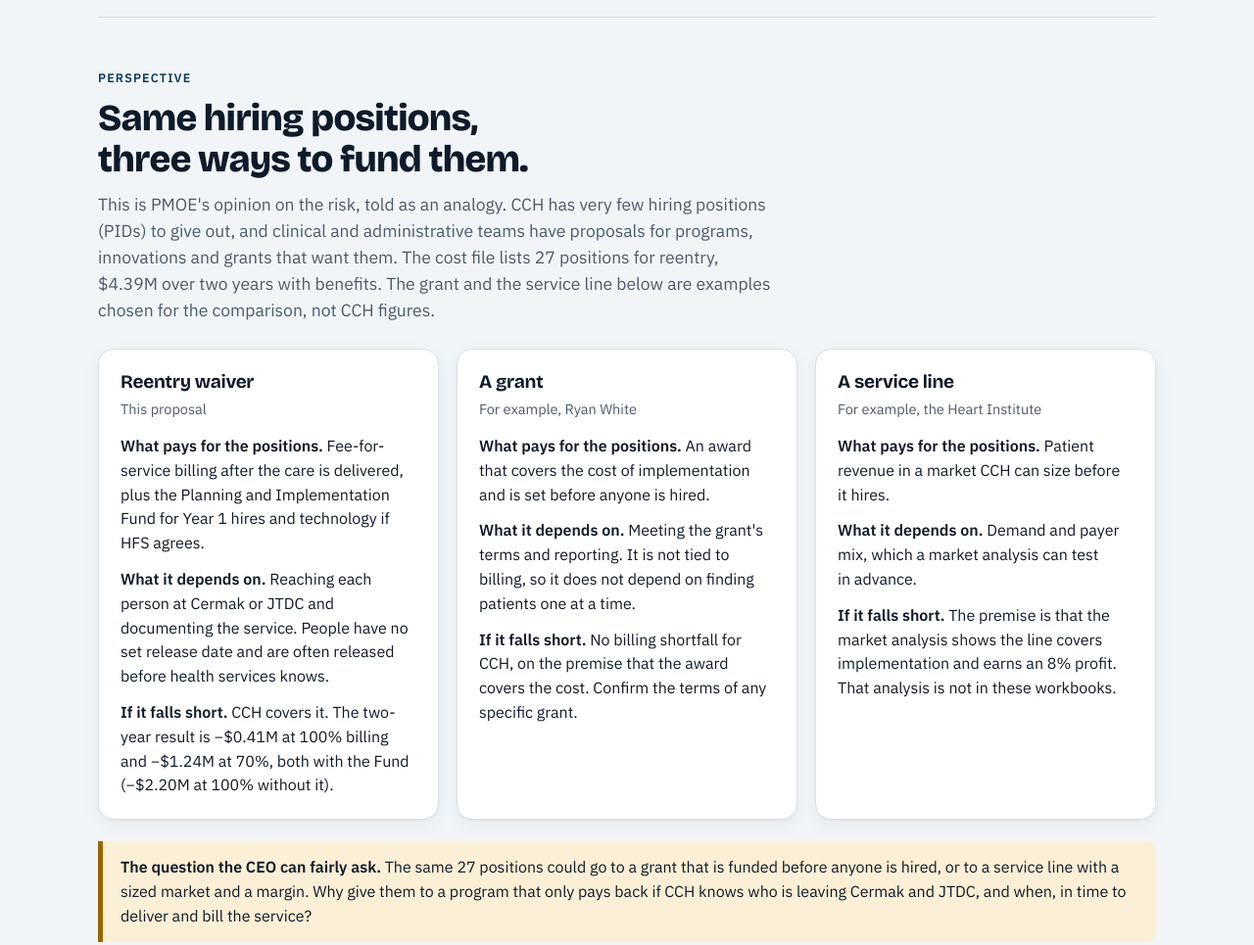
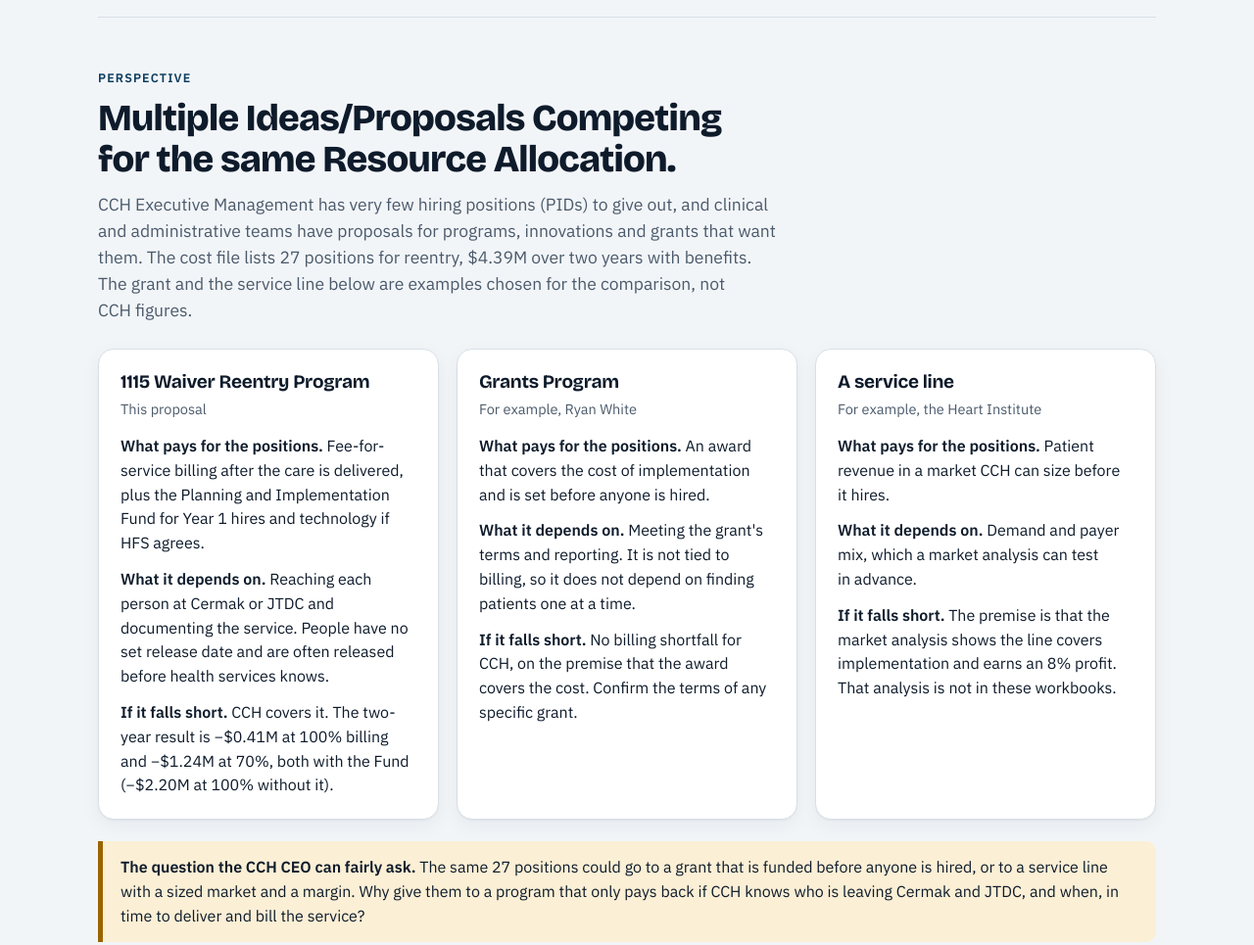
Before and after one commit to BlackKnight1950/Reentry, a plain HTML site: page index.html in a window 1280 px wide. Shown: the part 8694-9659 px from the top of the page at 98% size. Drawn offline with nearby package versions, Linux system fonts and the light colour scheme.

Commit message:
Revise section headings and content for clarity

```diff
--- a/index.html
+++ b/index.html
@@ -518,15 +518,15 @@ td small{color:var(--ink3)}
   <section class="s" id="perspective">
     <div class="s-head">
       <div class="kick">Perspective</div>
-      <h2>Same hiring positions, three ways to fund them.</h2>
-      <p class="lede">This is PMOE's opinion on the risk, told as an analogy. CCH has very few hiring positions (PIDs) to give out, and clinical and administrative teams have proposals for programs, innovations and grants that want them. The cost file lists 27 positions for reentry, $4.39M over two years with benefits. The grant and the service line below are examples chosen for the comparison, not CCH figures.</p>
+      <h2>Multiple Ideas/Proposals Competing for the same Resource Allocation.</h2>
+      <p class="lede">CCH Executive Management has very few hiring positions (PIDs) to give out, and clinical and administrative teams have proposals for programs, innovations and grants that want them. The cost file lists 27 positions for reentry, $4.39M over two years with benefits. The grant and the service line below are examples chosen for the comparison, not CCH figures.</p>
     </div>
     <div class="grid3">
-      <div class="card"><h3>Reentry waiver</h3><p class="sub2">This proposal</p>
+      <div class="card"><h3>1115 Waiver Reentry Program</h3><p class="sub2">This proposal</p>
         <p><b>What pays for the positions.</b> Fee-for-service billing after the care is delivered, plus the Planning and Implementation Fund for Year 1 hires and technology if HFS agrees.</p>
         <p><b>What it depends on.</b> Reaching each person at Cermak or JTDC and documenting the service. People have no set release date and are often released before health services knows.</p>
         <p><b>If it falls short.</b> CCH covers it. The two-year result is −$0.41M at 100% billing and −$1.24M at 70%, both with the Fund (−$2.20M at 100% without it).</p></div>
-      <div class="card"><h3>A grant</h3><p class="sub2">For example, Ryan White</p>
+      <div class="card"><h3>Grants Program</h3><p class="sub2">For example, Ryan White</p>
         <p><b>What pays for the positions.</b> An award that covers the cost of implementation and is set before anyone is hired.</p>
         <p><b>What it depends on.</b> Meeting the grant's terms and reporting. It is not tied to billing, so it does not depend on finding patients one at a time.</p>
         <p><b>If it falls short.</b> No billing shortfall for CCH, on the premise that the award covers the cost. Confirm the terms of any specific grant.</p></div>
@@ -535,7 +535,7 @@ td small{color:var(--ink3)}
         <p><b>What it depends on.</b> Demand and payer mix, which a market analysis can test in advance.</p>
         <p><b>If it falls short.</b> The premise is that the market analysis shows the line covers implementation and earns an 8% profit. That analysis is not in these workbooks.</p></div>
     </div>
-    <div class="takeaway warn" style="margin-top:22px"><b>The question the CEO can fairly ask.</b> The same 27 positions could go to a grant that is funded before anyone is hired, or to a service line with a sized market and a margin. Why give them to a program that only pays back if CCH knows who is leaving Cermak and JTDC, and when, in time to deliver and bill the service?</div>
+    <div class="takeaway warn" style="margin-top:22px"><b>The question the CCH CEO can fairly ask.</b> The same 27 positions could go to a grant that is funded before anyone is hired, or to a service line with a sized market and a margin. Why give them to a program that only pays back if CCH knows who is leaving Cermak and JTDC, and when, in time to deliver and bill the service?</div>
     <div class="takeaway loss" style="margin-top:14px"><b>PMOE's read.</b> As written, the reentry request is the weakest of the three on risk. The result is negative even if every release is captured: −$0.41M over two years, with $1.14M short in Year 2 once the Fund ends. Every missed release makes it worse. A grant with funding set in advance, or a service line with a sized margin, asks the CEO to carry far less.</div>
     <div class="takeaway gain" style="margin-top:14px"><b>What would change this view.</b> HFS agreeing to the decisions above: at 46% of case management labeled new, the two-year result is +$1.14M. A dependable release notice from Cermak and JTDC to health services, so billing moves toward the 100% the model assumes. A CCH count of real releases to replace Milliman's.</div>
   </section>
@@ -544,7 +544,7 @@ td small{color:var(--ink3)}
     <div class="s-head">
       <div class="kick">Basis</div>
       <h2>What these numbers rest on.</h2>
-      <p class="lede">Sourced inputs, CCH PMOE premises and the items the model leaves out are kept apart so a reader can challenge each one.</p>
+      <p class="lede">Sourced inputs - HFS/Milliman Financial Model and CCH PMOE premises. Items the analysis leaves out are kept apart so a reader can challenge each one.</p>
     </div>
     <div class="grid3 cols3">
       <div class="card"><h3>From HFS and Milliman</h3><ul>
```
